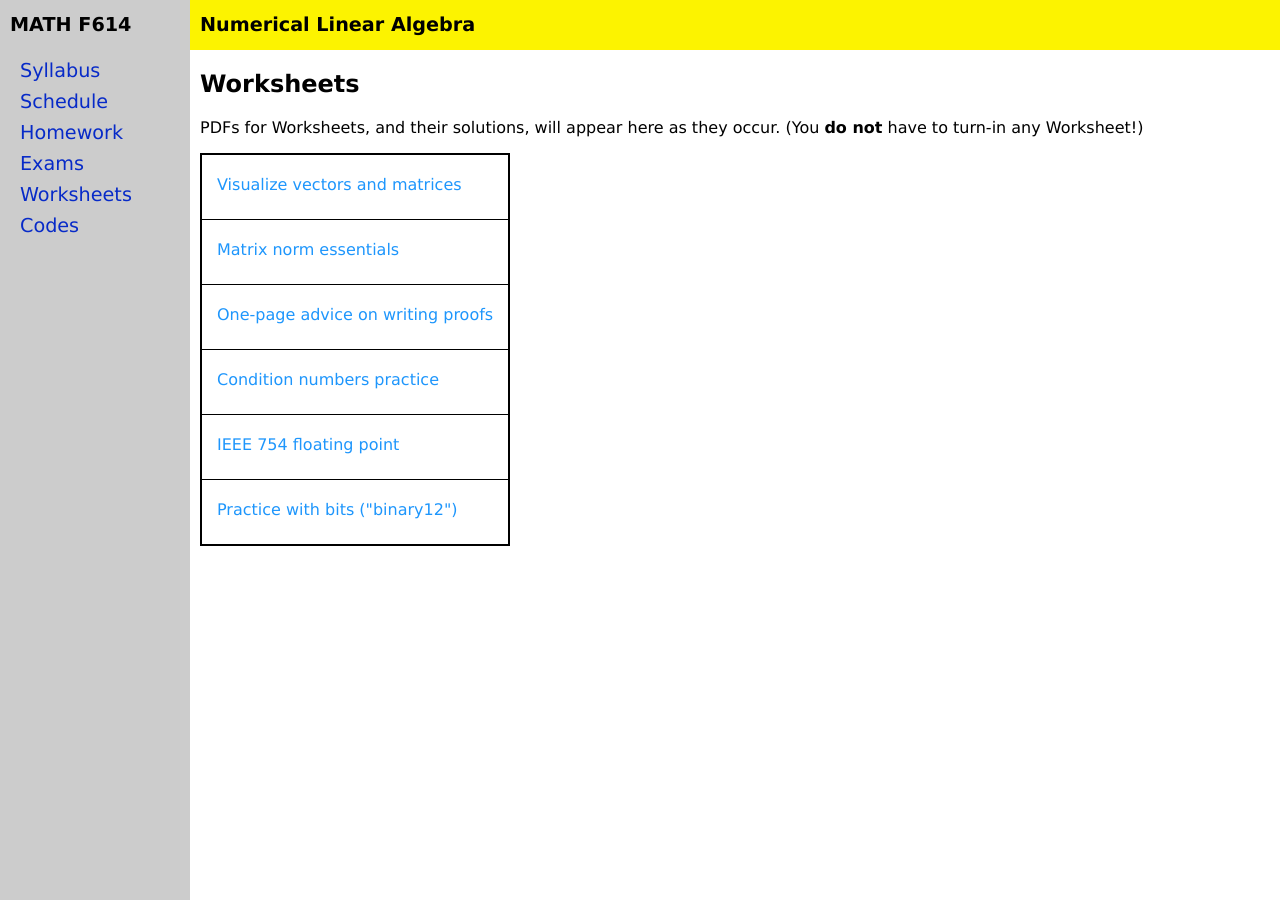
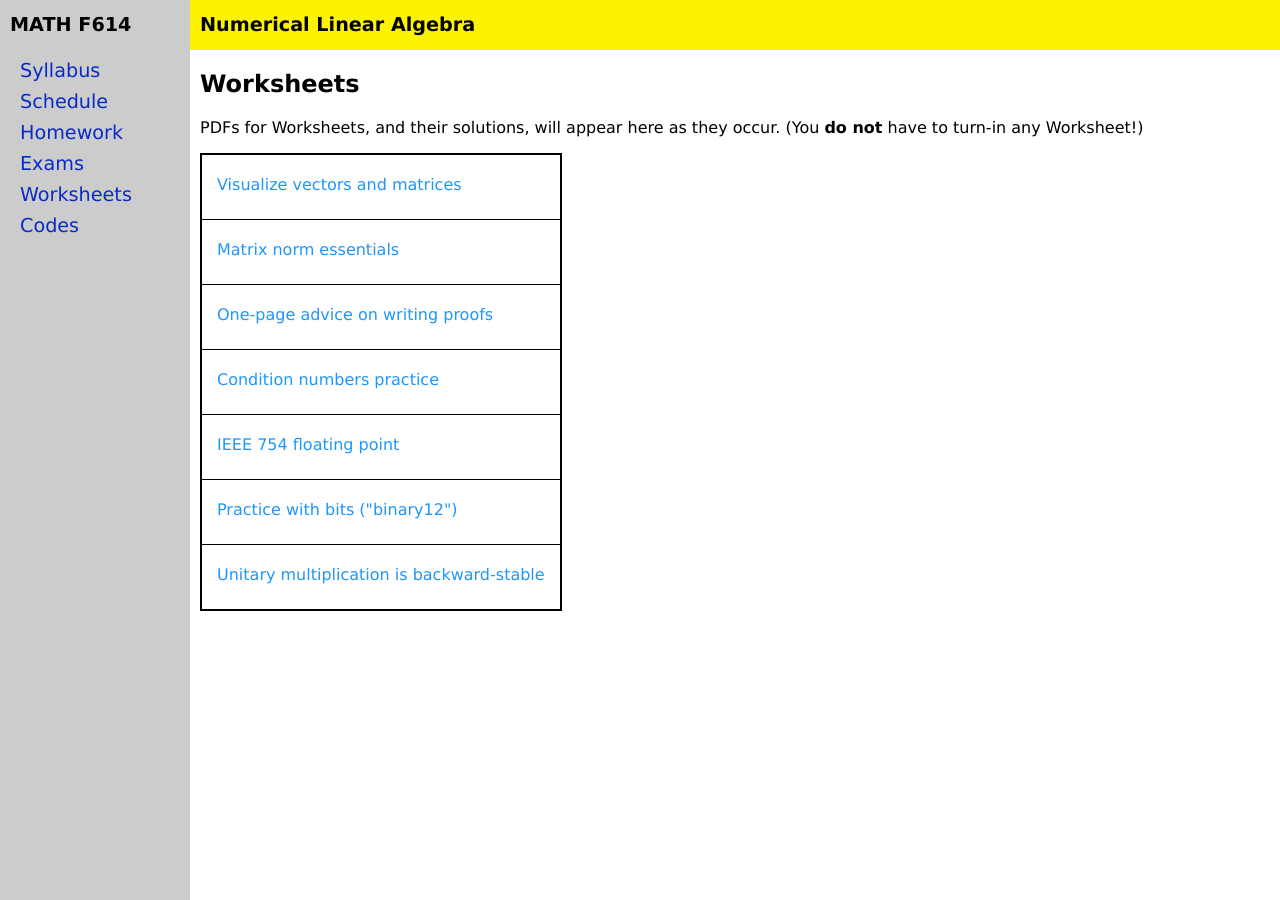
Before and after one commit to bueler/nla, a Jekyll site: the page built from worksheets.md, in a window 1280 px wide. Built offline with Jekyll 4.4.1, drawn with Linux system fonts in a browser that asks for light colours.

Commit message:
post another another another another worksheet

```diff
--- a/_data/worksheets.yml
+++ b/_data/worksheets.yml
@@ -13,6 +13,8 @@ worksheets:
   blank: ieeefloat.pdf
 - name: Practice with bits ("binary12")
   blank: binary12.pdf
+- name: Unitary multiplication is backward-stable
+  blank: unitarybs.pdf
 #  description: FIXME
 #  more: see
 #  solutions: solns/singular.pdf
```
Also changed, not shown: 2 other files.
